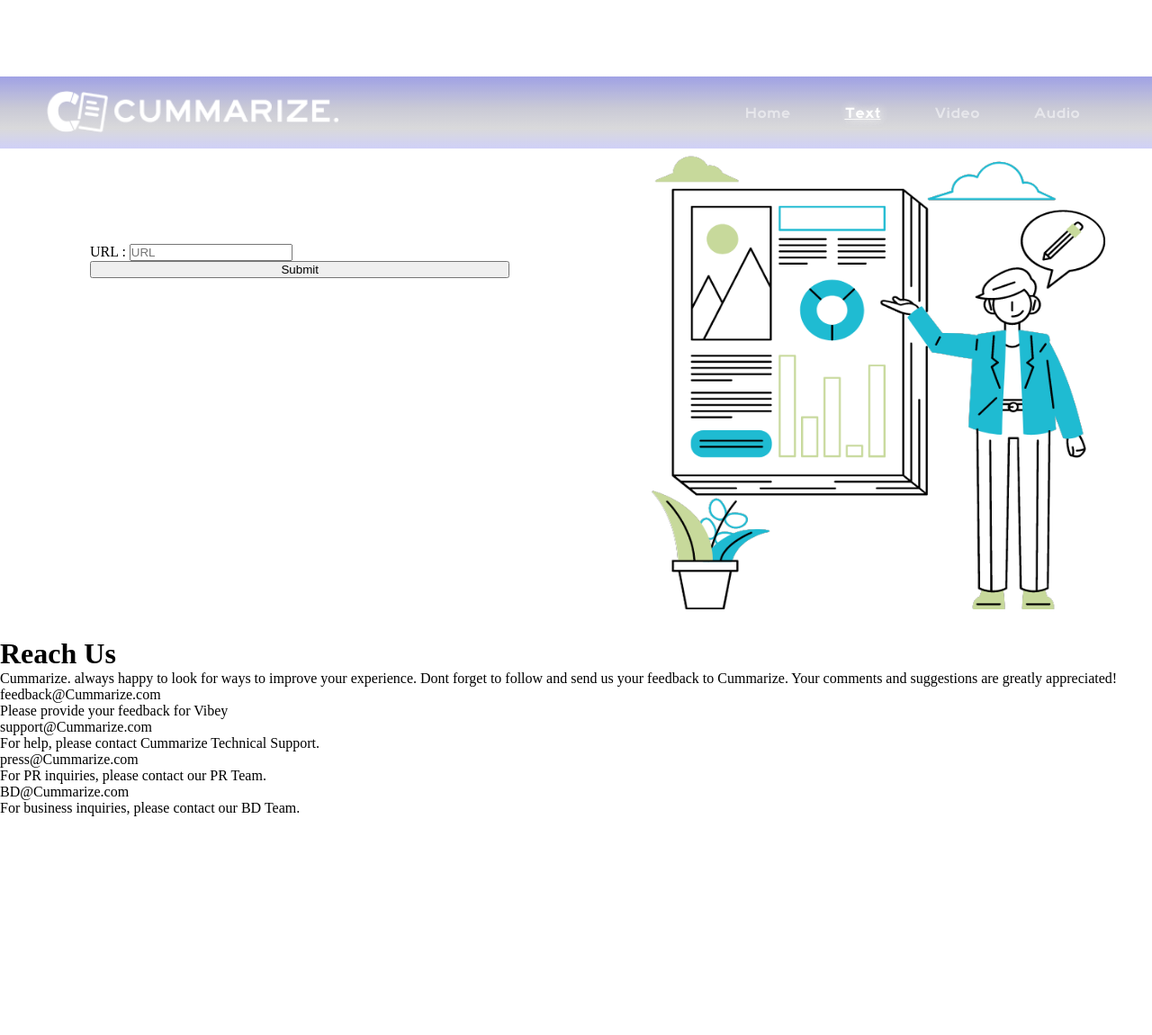
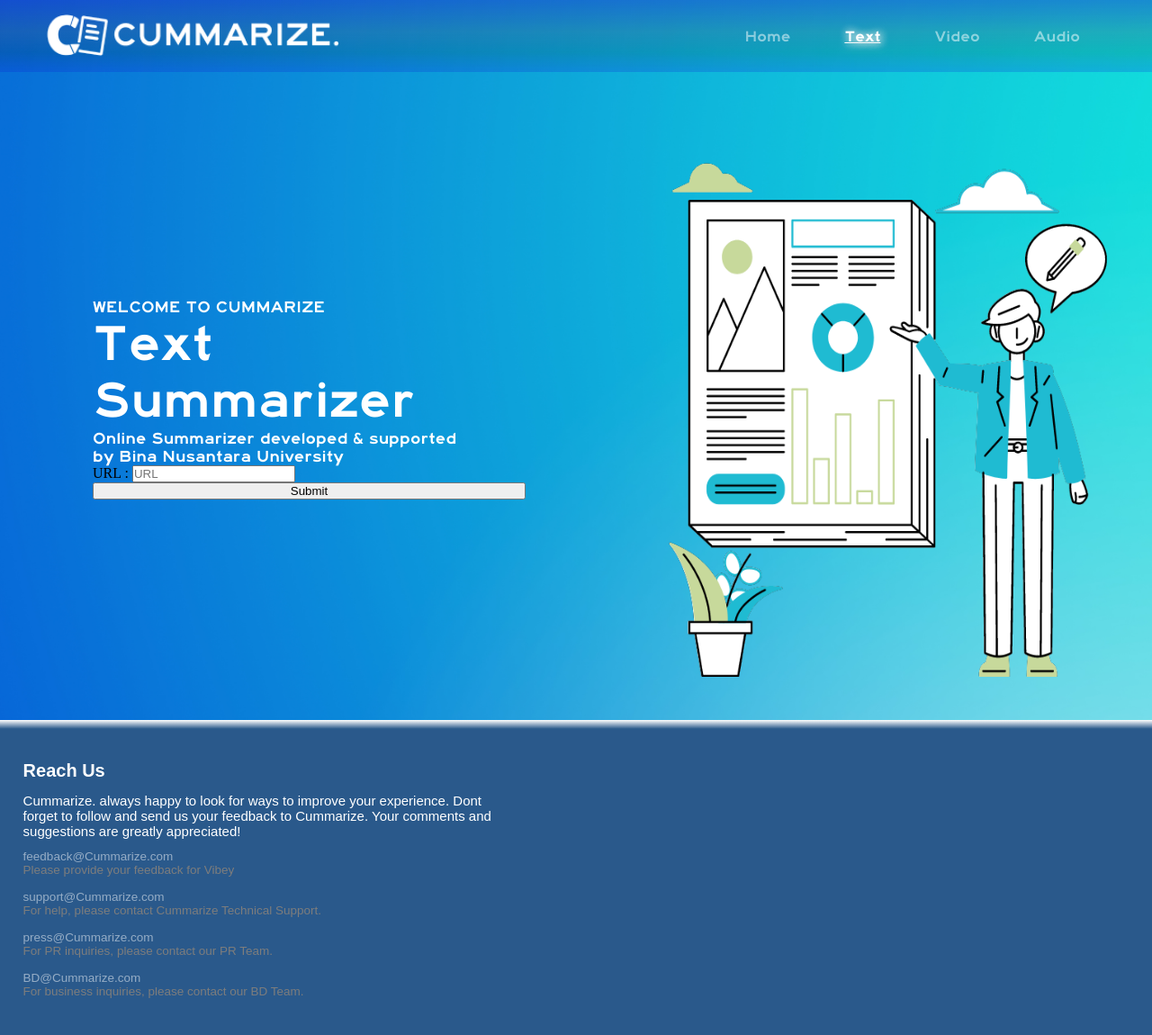
Before and after one commit to ZivFerdinand/CUMmarize-AI, a Flask app: page /text in a window 1280 px wide. Shown: the whole page at 90% size. Before the commit the page ends 907 px from the top, so only its background shows below. Run offline with Flask 3, Linux system fonts and the light colour scheme; parts of the project's set-up code (start-up, migrations or seed data) failed here and were passed over.

Commit message:
update text-page css

```diff
--- a/static/css/text.css
+++ b/static/css/text.css
@@ -119,7 +119,7 @@
     }
 }
 
-.welcome-page{
+.text-page{
     position: static;
     background-image: url(../image/welcome-background.png);
     background-position: center;
@@ -168,26 +168,6 @@
     font-size: 50px;
     color: white;
 }
-/*
-.options-button{
-    margin-top: 10px;
-    margin-right: 3%;
-    background : white;
-    border-radius: 20px;
-    padding : 10px 30px;
-    border: none;
-}
-
-.options{
-    display: flex;
-    flex-direction: row;
-}
-
-.options a{
-    font-family: 'FontCummarize';
-    color: #2A598B;
-    font-size: 15px;
-} */
 
 .welcome-image{
     width: 40%;
@@ -202,3 +182,53 @@
     width: 100%;
     height: 85%;
 }
+
+footer{
+    position: relative;
+    background: linear-gradient(0deg, #2A598B 97.19%, rgba(255, 255, 255, 0.83) 100%);
+    width: 100%;
+    height: 350px;
+    color: #ffffff;
+    display: flex;
+    flex-direction: column;
+}
+
+.reachUs{
+    margin-top: 3.5%;
+    margin-left: 2%;
+    font-family: Arial,Helvetica,'Heiti SC','Microsoft Yahei',simsun,sans-serif;    font-size: 20px;
+    color: white;
+    font-style: bold;
+}
+
+.tagLine{
+    margin: 1%;
+    margin-left: 2%;
+    width: 43%;
+    font-family: Arial,Helvetica,'Heiti SC','Microsoft Yahei',simsun,sans-serif;    font-size: 20px;
+    font-size: 15px;
+    color: white;
+}
+
+.text-box{
+    width: 100%;
+    height: 35px;
+    justify-content: center;
+    align-items: center;
+    margin-top: 10px;
+}
+
+.text-01{
+    margin-left: 2%;
+    font-family: Arial,Helvetica,'Heiti SC','Microsoft Yahei',simsun,sans-serif;    font-size: 20px;
+    font-size: 13.5px;
+    color: white;
+    opacity: 50%;
+}
+
+.text-02{
+    margin-left: 2%;
+    font-family: Arial,Helvetica,'Heiti SC','Microsoft Yahei',simsun,sans-serif;    font-size: 20px;
+    font-size: 13.5px;
+    color: #7D7D7D;
+}
```
